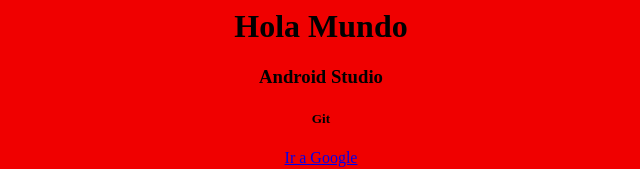
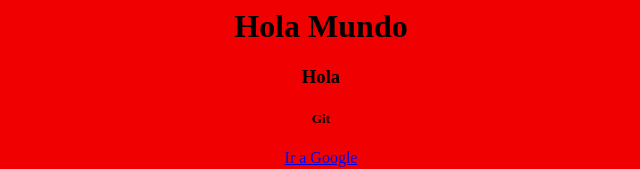
Before and after one commit to lizarragadev/DemoGit, a plain HTML site: page index.html in a window 1280 px wide. Shown: the top 169 px of the page, without its empty margins (319-959 px from the left). Drawn offline with Linux system fonts and the light colour scheme.

Commit message:
Update index.html

```diff
--- a/index.html
+++ b/index.html
@@ -6,7 +6,7 @@
 	<center>
 		<p>
 			<h1>Hola Mundo</h1>
-			<h3>Android Studio</h3>
+			<h3>Hola</h3>
 			<h5>Git</h5>
 		</p>
 
```
